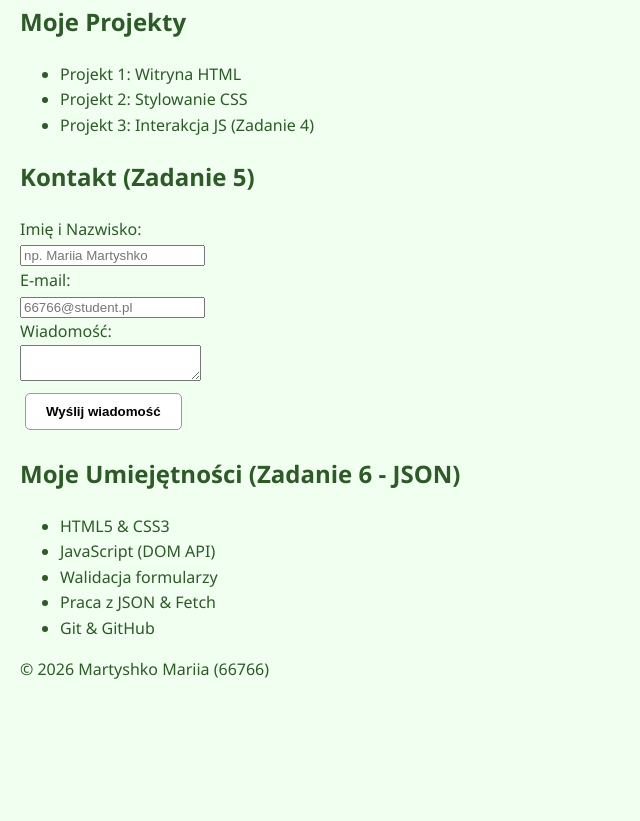
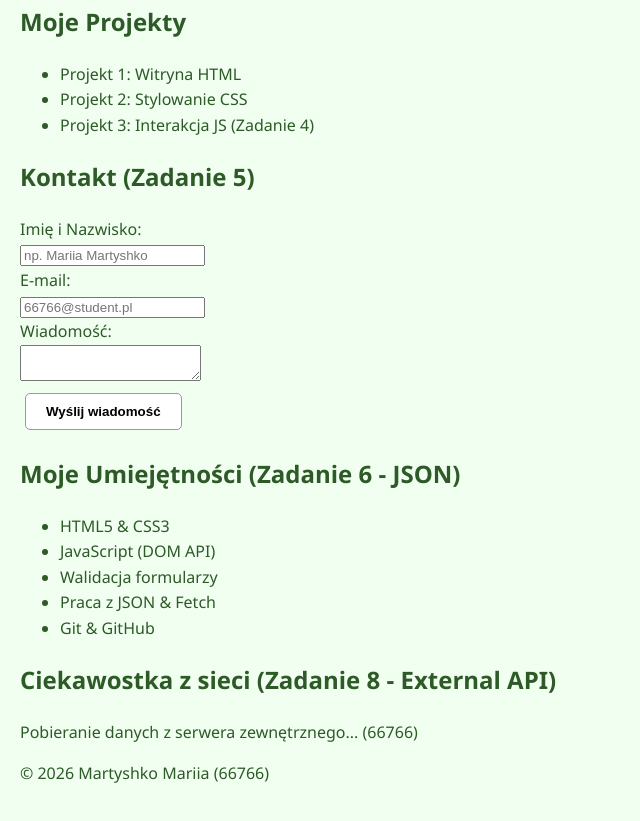
Before and after one commit to MariiaMartyshko66766/TW-Project-66766, a plain HTML site: page index.html in a window 1280 px wide. Shown: the part 335-1156 px from the top of the page, without its empty margins (0-640 px from the left). Before the commit the page ends 1054 px from the top, so only its background shows below. Drawn offline with Linux system fonts and the light colour scheme.

Commit message:
Add external API section to index.html

```diff
--- a/index.html
+++ b/index.html
@@ -59,6 +59,14 @@
     </ul>
         </section>
     </main>
+
+    <section id="external-api">
+    <h2>Ciekawostka z sieci (Zadanie 8 - External API)</h2>
+    <div id="api-data">
+        <p>Pobieranie danych z serwera zewnętrznego... (66766)</p>
+    </div>
+
+</section>
     <footer>
         <p>&copy; 2026 Martyshko Mariia (66766)</p>
     </footer>
```
